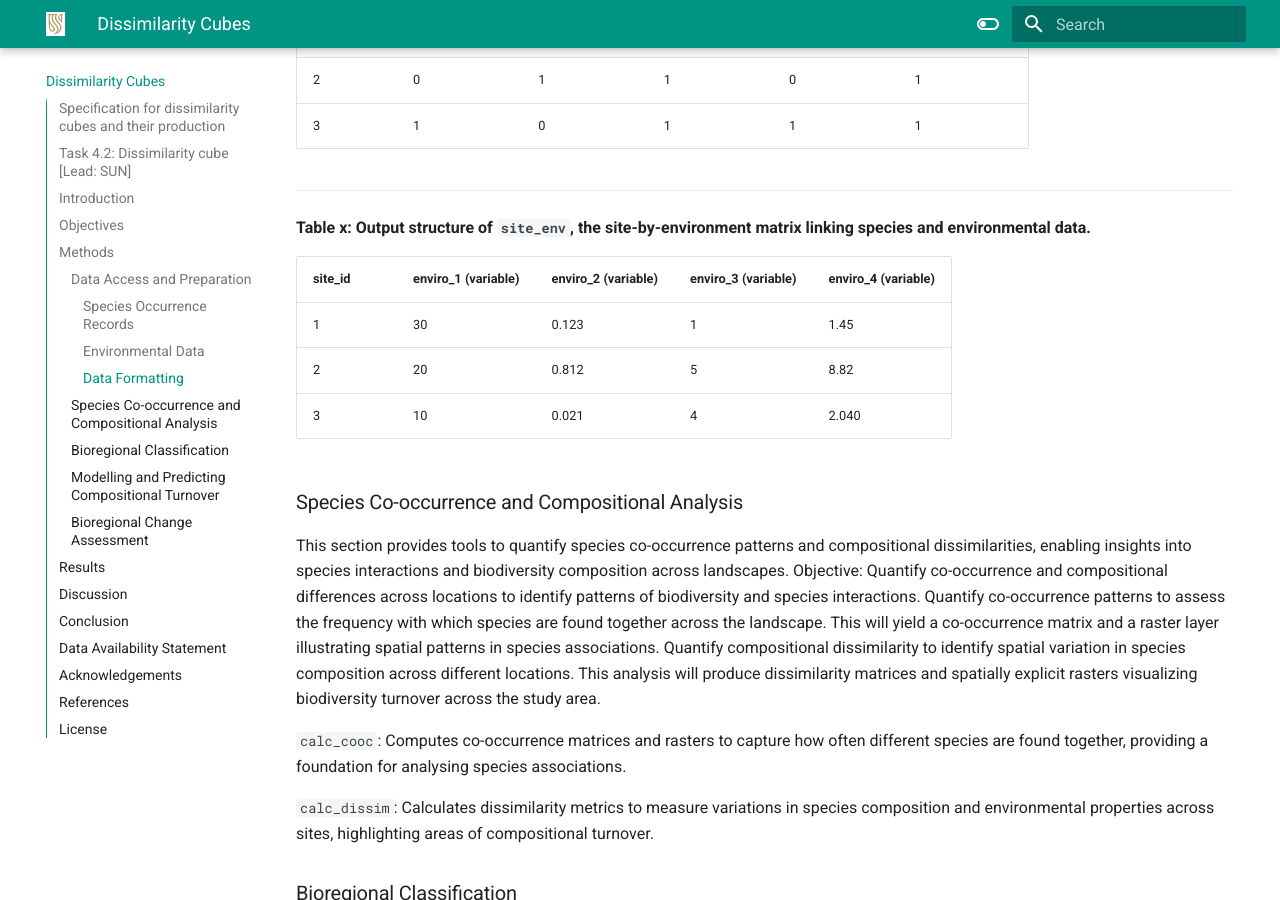
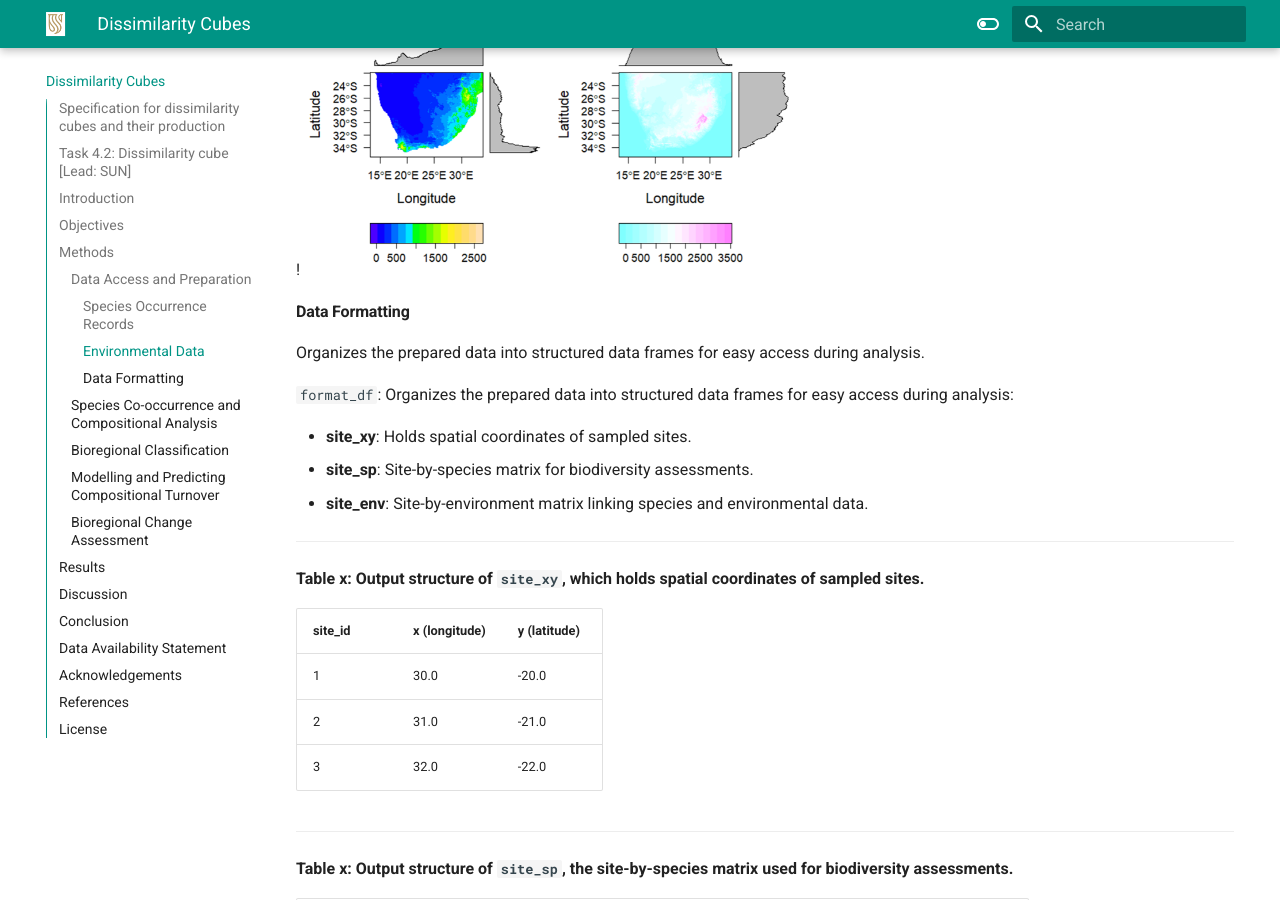
Before and after one commit to BioMath-Lab/biomath-docs, an MkDocs documentation site: the page built from docs/dissimilarity-cube.md, in a window 1280 px wide and 900 px high, scrolled down 4160 px. Built offline with MkDocs 1.6.1 and Material for MkDocs 9.7.7, drawn with Linux system fonts in a browser that asks for light colours.

Commit message:
Update dissimilarity-cube.md

```diff
--- a/docs/dissimilarity-cube.md
+++ b/docs/dissimilarity-cube.md
@@ -46,8 +46,7 @@ Automate access and preprocessing of species occurrence data from sources such a
 
 
 
-<img src="assets/dissim_1.png" alt="dissim_1" width="500">
-
+![dissim_1](assets/dissim_1.png){width=500px}
 
 ---
 
@@ -82,7 +81,7 @@ Automate access and preprocessing of environmental data using diverse sources (e
 `get_enviro`: Retrieves georeferenced environmental data (e.g., climate, soil) and clips it to the study area extent, making it compatible with species data.
 
 
-<img src="assets/dissim_2b.png" alt="dissim_2b" width="500">
+!![dissim_1](assets/dissim_2b.png){width=500px}
 
 
 #### Data Formatting
```
